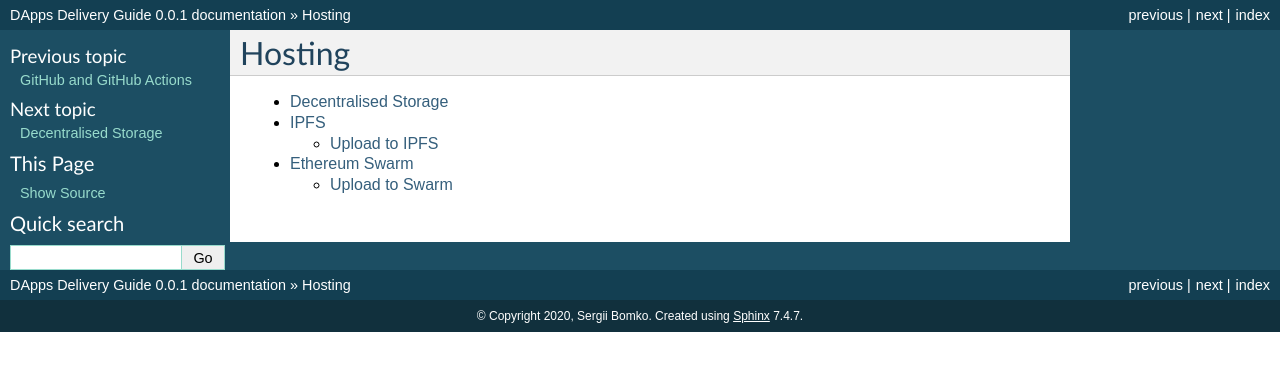
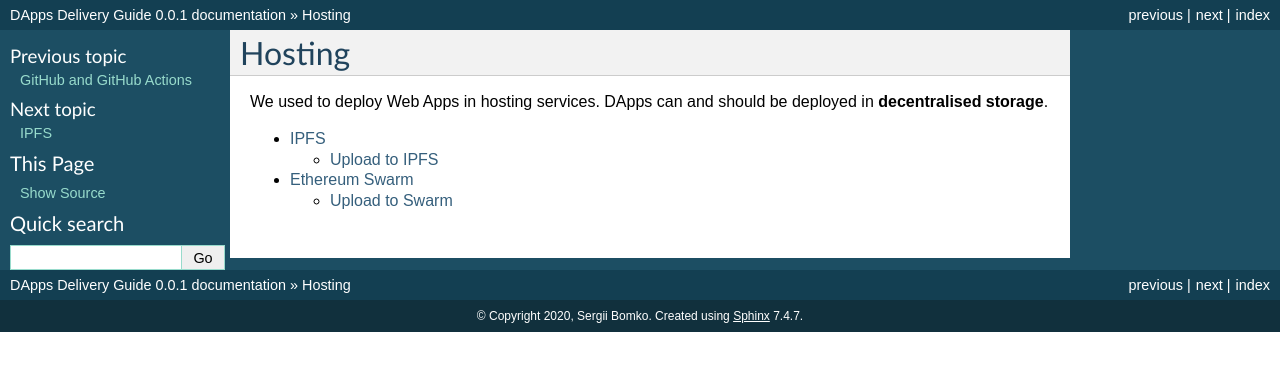
Before and after one commit to aquiladev/dapps-delivery-guide, a Sphinx documentation site: the page built from docs/hosting/index.rst, in a window 1280 px wide. Shown: the top 371 px of the page. Built offline with Sphinx 7.4.7, drawn with Linux system fonts in a browser that asks for light colours.

Commit message:
optimizes hosting section

```diff
--- a/docs/hosting/decentralised-storage.rst
+++ /dev/null
@@ -1,6 +0,0 @@
-
-=====================
-Decentralised Storage
-=====================
-
-We used to deploy Web Apps in hosting services. DApps can and should be deployed in decentralised storage.
--- a/docs/hosting/index.rst
+++ b/docs/hosting/index.rst
@@ -3,9 +3,10 @@
 Hosting
 =======
 
+We used to deploy Web Apps in hosting services. DApps can and should be deployed in **decentralised storage**.
+
 .. toctree::
    :maxdepth: 3
 
-   decentralised-storage
    ipfs
    swarm
```
